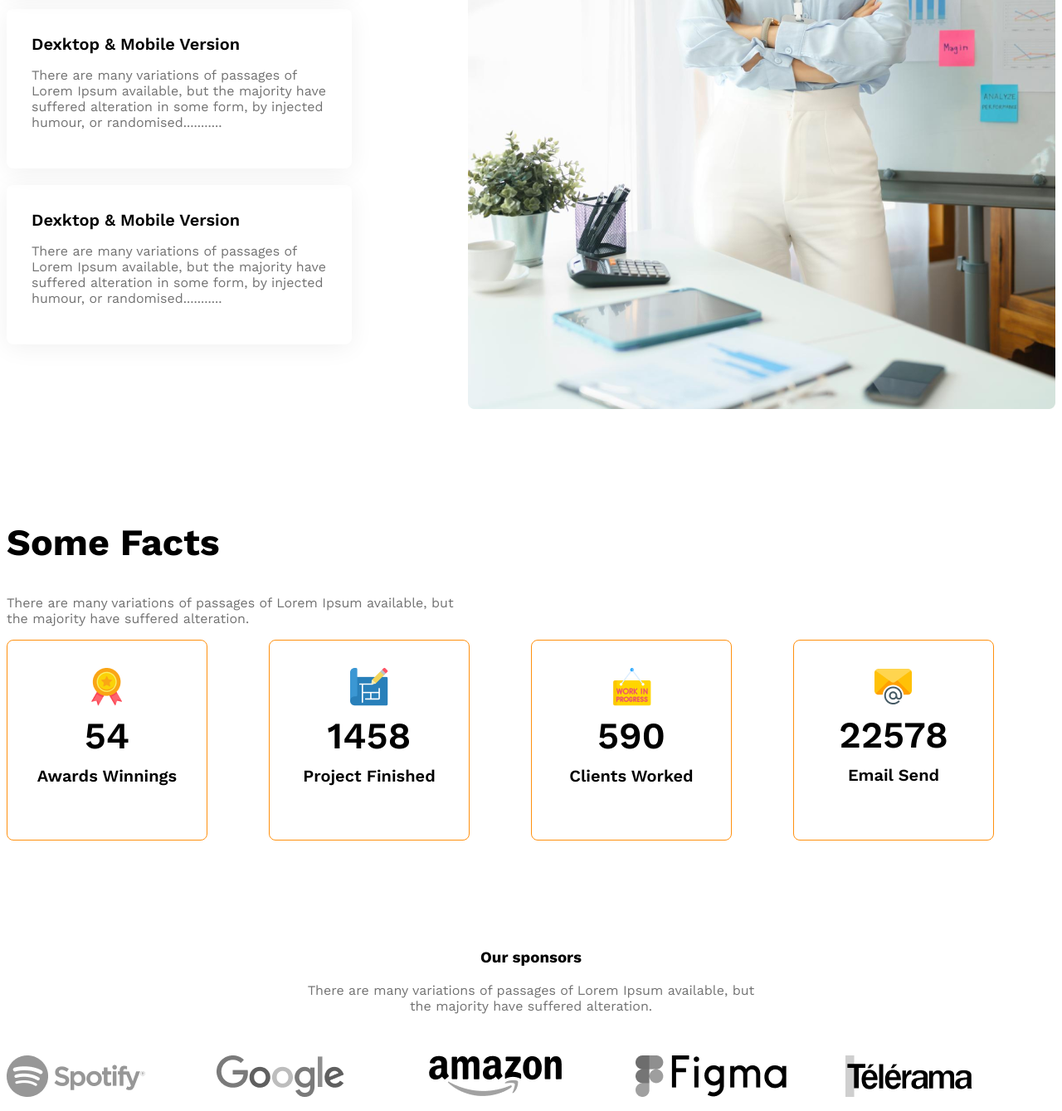
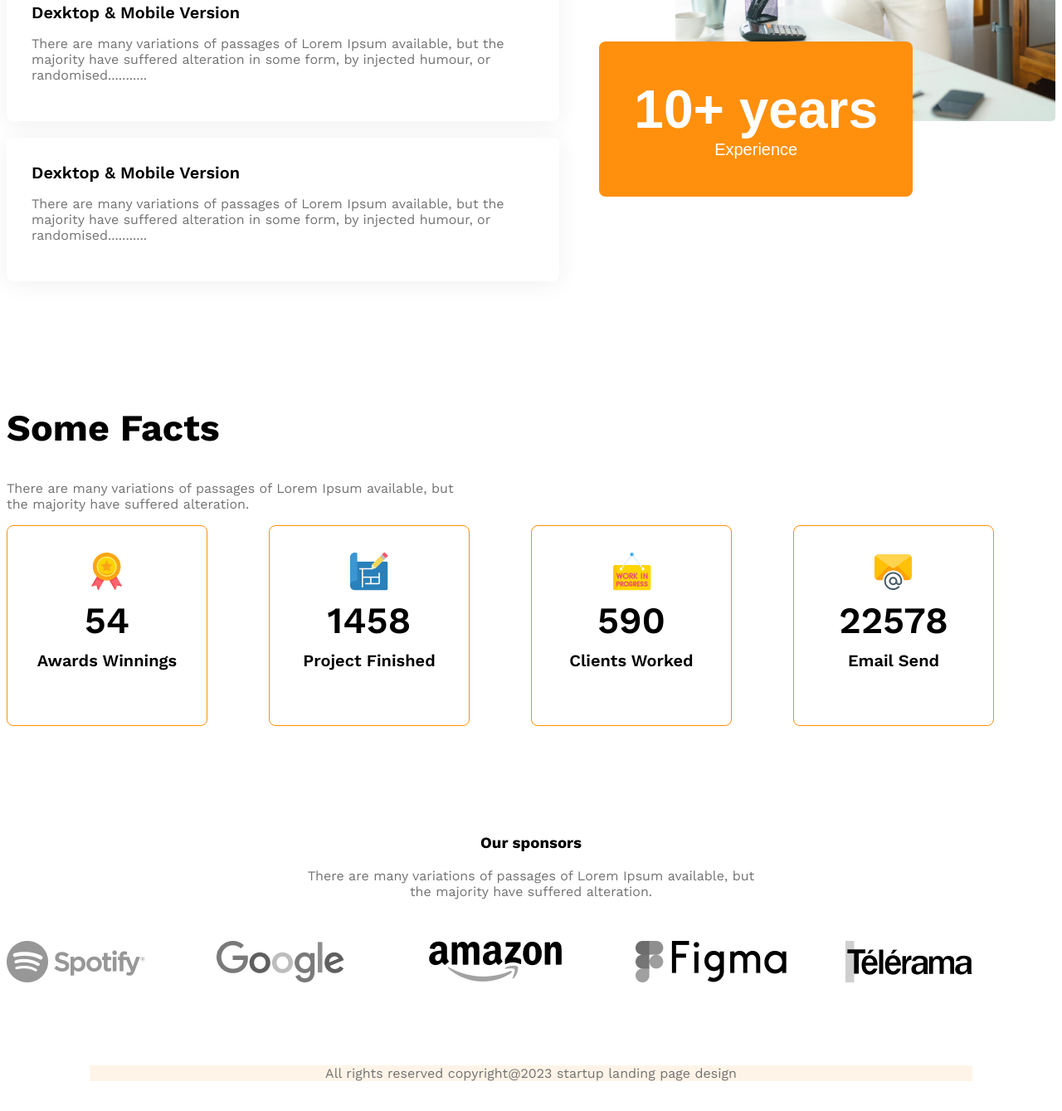
Before and after one commit to nusrathumaira12/g3-architects-website, a plain HTML site: page index.html in a window 1280 px wide. Shown: the part 2641-3980 px from the top of the page at 83% size. Drawn offline with nearby package versions, Linux system fonts and the light colour scheme.

Commit message:
added experience badge and feature section responsive

```diff
--- a/index.html
+++ b/index.html
@@ -62,8 +62,15 @@
     <p class="text-light-gray">There are many variations of passages of Lorem Ipsum available, but the majority have suffered alteration in some form, by injected humour, or randomised...........</p>
 </div>
     </div>
-    <div>
+    <div class="feature-architect">
         <img src="images/architect.png" alt="">
+        <button id="experience-badge" class="btn-primary">
+            <span id="experience-year">10+ years</span>
+            <br>
+            <span>
+                Experience
+            </span>
+        </button>
     </div>
  </section>
 
@@ -113,6 +120,7 @@
   </section>
     </main>
     <footer>
+<p class="para text-light-gray">All rights reserved copyright@2023 startup landing page design</p>
 
     </footer>
 </body>
--- a/styles/architects.css
+++ b/styles/architects.css
@@ -118,6 +118,21 @@ main > section{
 
 
 }
+#experience-badge{
+    padding: 45px  42px;
+    font-size: 1.25rem;
+    font-weight: 500;
+    border-radius: 8px;
+    margin-left: -92px;
+    margin-top: -100px;
+}
+#experience-year{
+font-size: 4rem;
+font-weight: 700;
+}
+.feature-architect img{
+    width: 100%;
+}
 .facts-container{
     display: grid;
     grid-template-columns: repeat(4, 1fr);
@@ -168,14 +183,23 @@ margin-top: 0px;
 margin-bottom: 0px;
 
 }
+footer{
+    background-color: #FFF4E7;
+   margin: 100px 100px;
+    max-width: 1280px;
+}
+.para{
+    justify-content: center;
+    text-align: center;
+}
+
 
 /* responsive media query */
 @media screen and (max-width: 576px) {
     .navbar,
     .nav-links,
-    .teams
-
-    {
+    .teams,
+    .features{
         flex-direction: column;
     }
 
@@ -197,10 +221,15 @@ margin-bottom: 0px;
     .our-features{
         margin-left: 20px;
     }
+#experience-badge{
+margin-top: 20px;
+margin-left: 20px;
+}
+
 }
 /* medium size device */
 @media screen and (min-width: 576px) and (max-width: 990px) {
-    .teams{
+    .teams, .features{
         flex-direction: column;
     }
     .our-features{
@@ -211,4 +240,10 @@ margin-bottom: 0px;
         gap: 50px;
         justify-items: center;
     }
+
+    #experience-badge{
+        margin-top: 20px;
+        margin-left: 20px;
 }
+
+}
```
